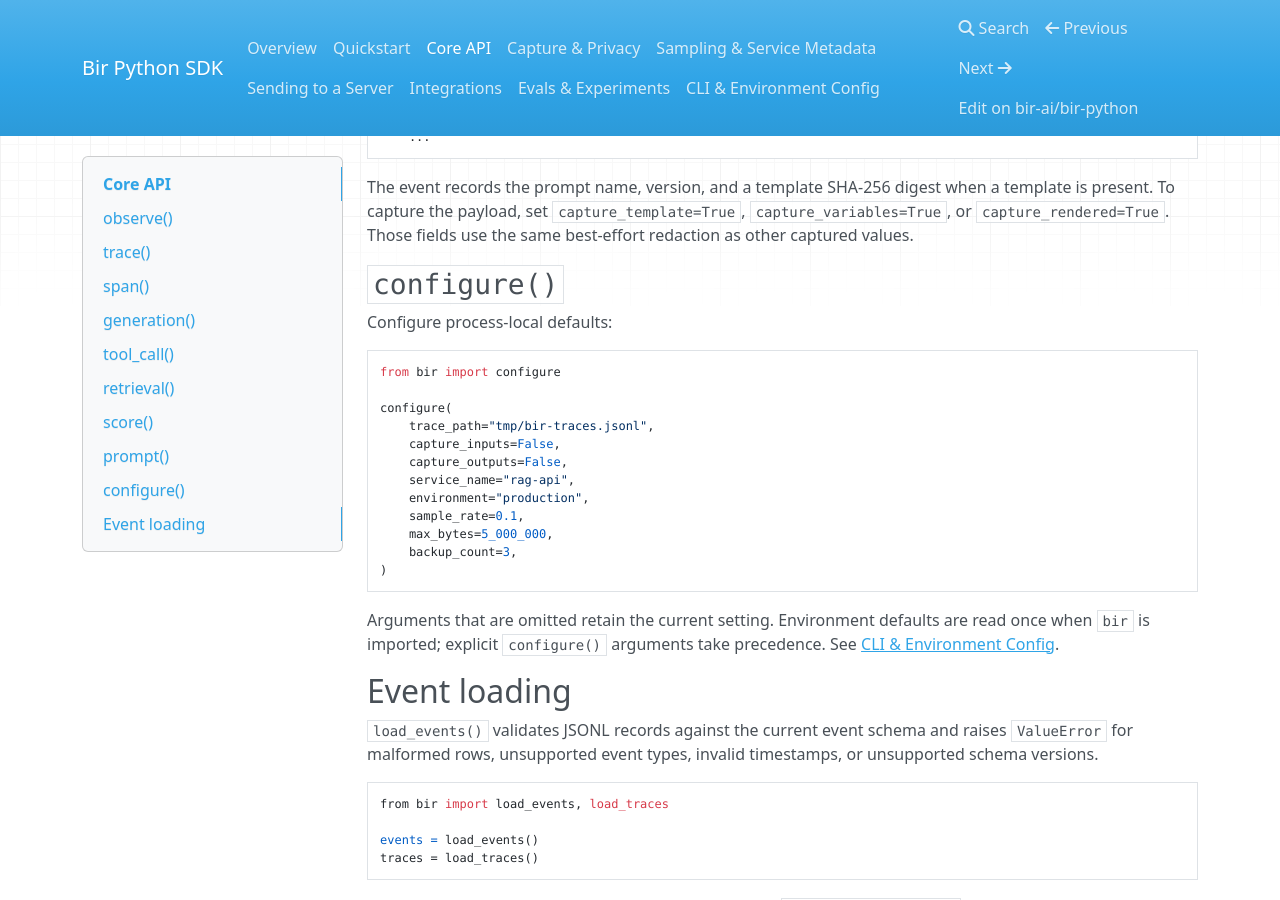
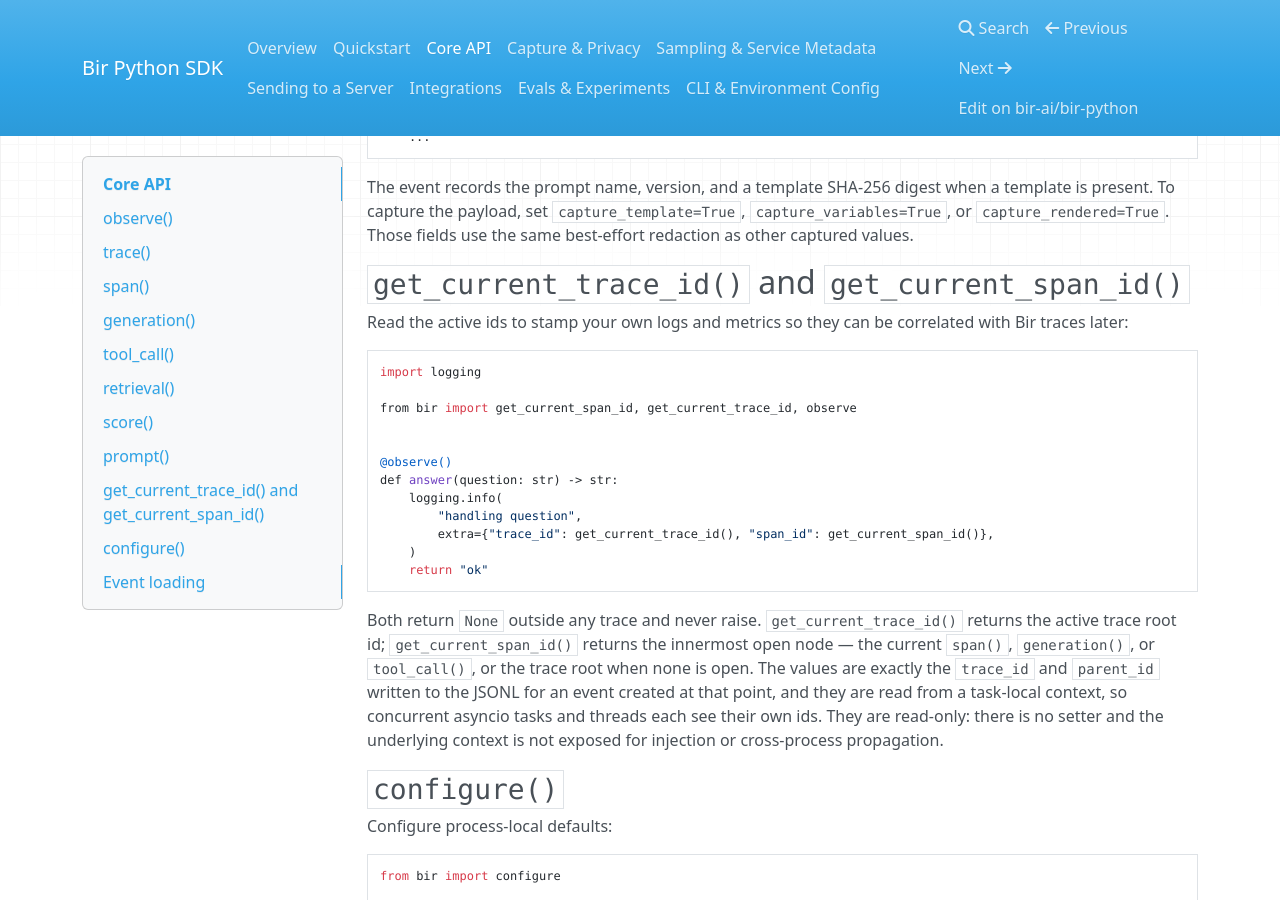
Before and after one commit to bir-ai/bir-python, an MkDocs documentation site: the page built from docs/site/core-api.md, in a window 1280 px wide and 900 px high, scrolled down 2470 px. Built offline with MkDocs 1.6.1, drawn with Linux system fonts in a browser that asks for light colours; nearby versions of some CDN libraries.

Commit message:
Add get_current_trace_id and get_current_span_id
Introduce two read-only accessors in src/bir/_sdk.py (get_current_trace_id, get_current_span_id) and export them from package __init__.py. Update docs (CHANGELOG, README, core API, and SDK release checklist) to describe usage for stamping application logs/metrics to correlate with Bir traces. Add comprehensive tests in tests/test_sdk.py to verify behavior (root/span ids, nested spans/generations, async task isolation, thread isolation, trace context manager, and that no setter or context injection is exposed). The accessors read task-local ids (ContextVar), add no setters or cross-process propagation, and require no new dependencies.

````diff
--- a/docs/site/core-api.md
+++ b/docs/site/core-api.md
@@ -140,6 +140,35 @@
 `capture_variables=True`, or `capture_rendered=True`. Those fields use the same
 best-effort redaction as other captured values.
 
+## `get_current_trace_id()` and `get_current_span_id()`
+
+Read the active ids to stamp your own logs and metrics so they can be correlated
+with Bir traces later:
+
+```python
+import logging
+
+from bir import get_current_span_id, get_current_trace_id, observe
+
+
+@observe()
+def answer(question: str) -> str:
+    logging.info(
+        "handling question",
+        extra={"trace_id": get_current_trace_id(), "span_id": get_current_span_id()},
+    )
+    return "ok"
+```
+
+Both return `None` outside any trace and never raise. `get_current_trace_id()`
+returns the active trace root id; `get_current_span_id()` returns the innermost
+open node — the current `span()`, `generation()`, or `tool_call()`, or the trace
+root when none is open. The values are exactly the `trace_id` and `parent_id`
+written to the JSONL for an event created at that point, and they are read from a
+task-local context, so concurrent asyncio tasks and threads each see their own
+ids. They are read-only: there is no setter and the underlying context is not
+exposed for injection or cross-process propagation.
+
 ## `configure()`
 
 Configure process-local defaults:
--- a/src/bir/__init__.py
+++ b/src/bir/__init__.py
@@ -9,6 +9,8 @@
     TraceEvent,
     configure,
     generation,
+    get_current_span_id,
+    get_current_trace_id,
     load_events,
     load_traces,
     observe,
@@ -47,4 +49,6 @@
     "tool_call",
     "retrieval",
     "score",
+    "get_current_trace_id",
+    "get_current_span_id",
 ]
````
Also changed, not shown: CHANGELOG.md (+8 -0 lines), README.md (+28 -0 lines), docs/SDK_RELEASE_CHECKLIST.md (+3 -2 lines), 2 other files.
